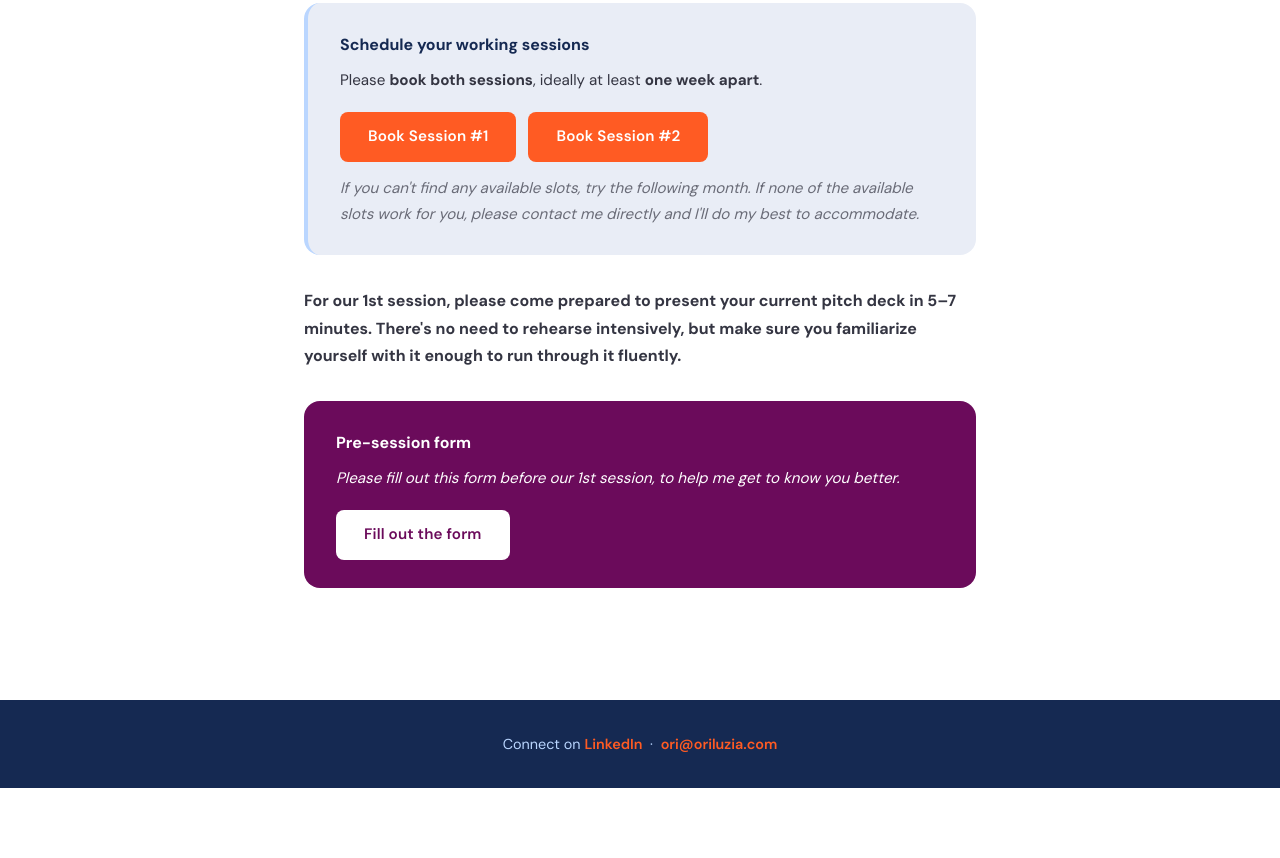
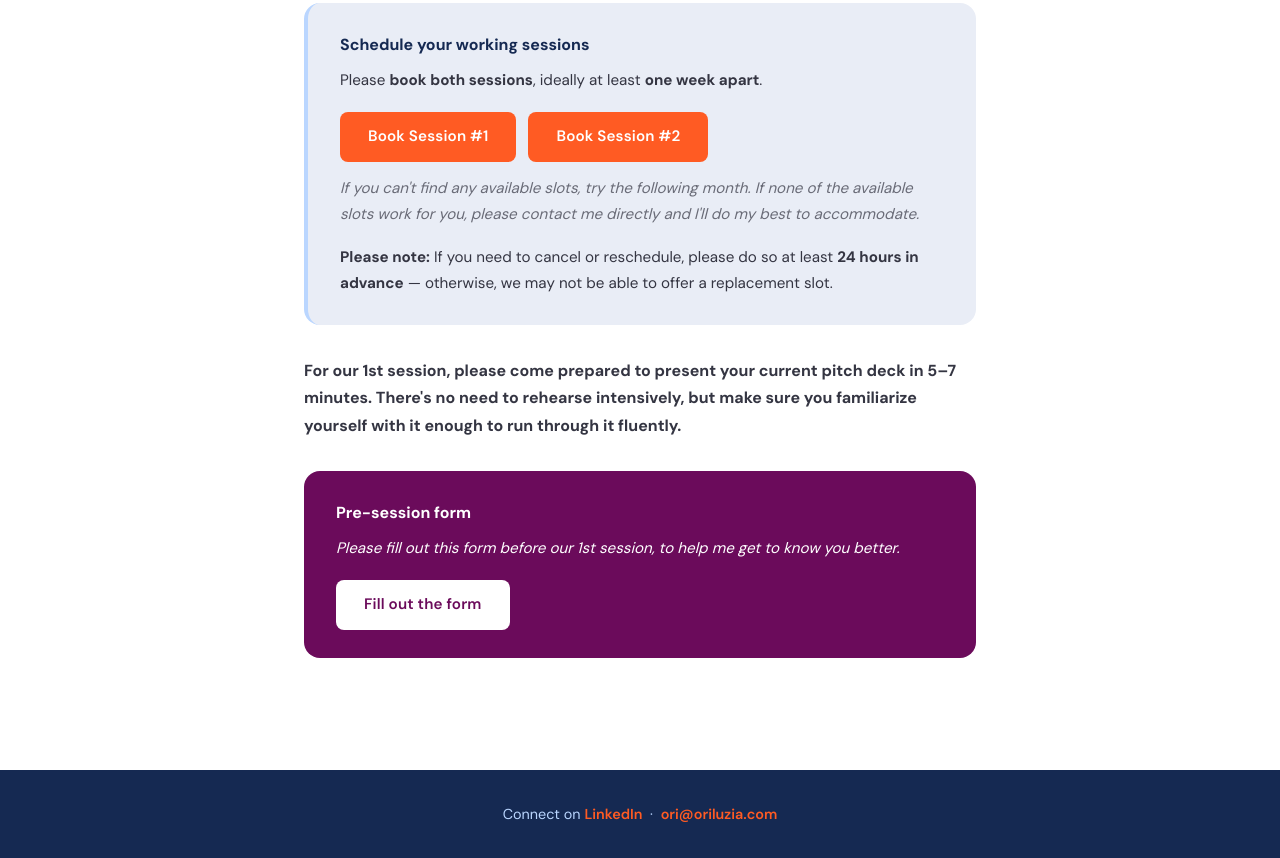
Before and after one commit to ori-commits/Desaf-a-SF-Spring-2026, a plain HTML site: page index.html in a window 1280 px wide. Shown: the part 1436-2294 px from the top of the page. Before the commit the page ends 2224 px from the top, so only its background shows below. Drawn offline with Linux system fonts and the light colour scheme.

Commit message:
Add files via upload

```diff
--- a/index.html
+++ b/index.html
@@ -258,6 +258,7 @@
         <a class="btn" href="https://calendly.com/oriluzia/messaging-storytelling-workshop-2-sp24" target="_blank" rel="noopener">Book Session #2</a>
       </div>
       <p class="note">If you can't find any available slots, try the following month. If none of the available slots work for you, please contact me directly and I'll do my best to accommodate.</p>
+      <p style="margin-top: 16px; margin-bottom: 0; font-size: 0.95rem;"><strong>Please note:</strong> If you need to cancel or reschedule, please do so at least <strong>24 hours in advance</strong> — otherwise, we may not be able to offer a replacement slot.</p>
     </div>
 
     <p><strong>For our 1st session, please come prepared to present your current pitch deck in 5–7 minutes. There's no need to rehearse intensively, but make sure you familiarize yourself with it enough to run through it fluently.</strong></p>
```
